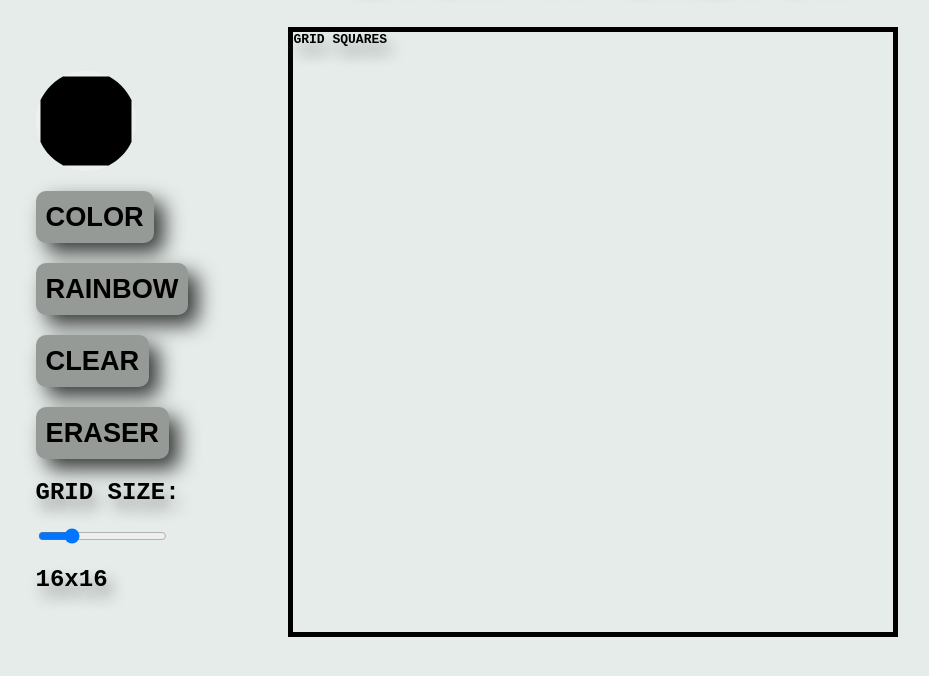
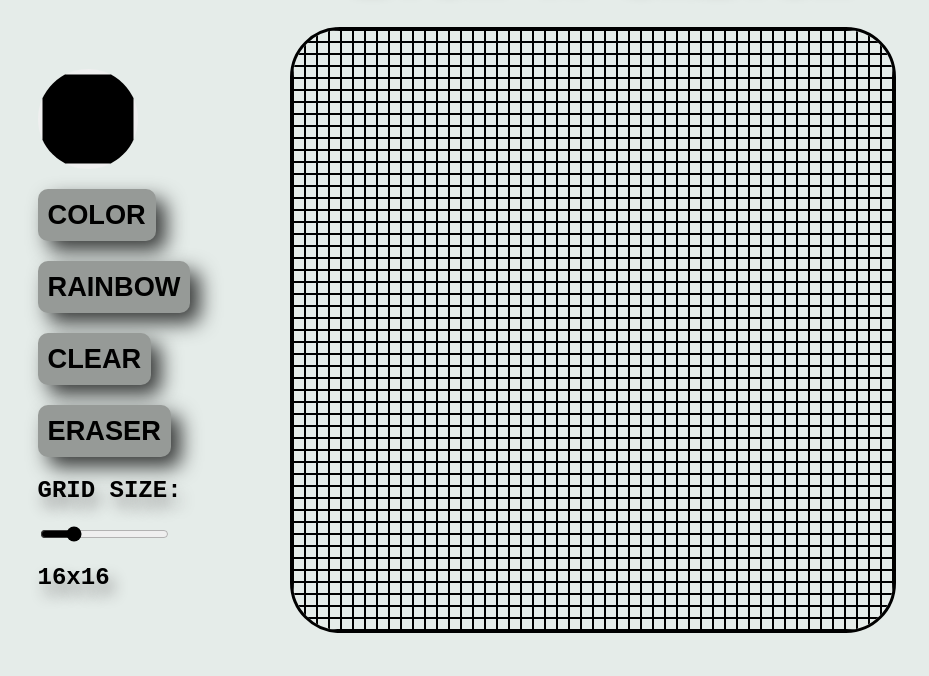
Before and after one commit to Stjepan9/Etch_a_sketch, a plain HTML site: page index.html in a window 1280 px wide. Shown: the part 118-794 px from the top of the page, without its empty margins (173-1102 px from the left). Drawn offline with Linux system fonts and the light colour scheme.

Commit message:
CreatGrid function + styled Input + gridContainer

```diff
--- a/script.js
+++ b/script.js
@@ -42,11 +42,27 @@
 //Listen for drawing interactions (mousedown, mouseover, mouseup)
 
 
-const colorButton = document.querySelector("#color");
-const rainbowButton = document.querySelector("#rainbow");
-const clearButton = document.querySelector("#clear");
-const eraserbutton = document.querySelector("#eraser");
+
+const gridContainer = document.querySelector("#grid-container");
+const grid = document.querySelector("#grid");
 
 
-const inputGridSize = document.querySelector("#gridSize");
-const gridElement = document.querySelector("#grid");
+function createGrid(size){
+
+    gridContainer.textContent = "";
+    const gridSize = Math.floor(600 / size);
+
+    for(let i = 0; i < size * size; i++){
+        const cell = document.createElement("div");
+        cell.style.border = "0.5px solid black";
+        cell.style.width = `${gridSize}px`;
+        cell.style.height = `${gridSize}px`
+        cell.style.boxSizing = "border-box"
+
+        gridContainer.appendChild(cell);
+    }
+
+    gridContainer.style.width = 600;
+}
+
+createGrid(50);
--- a/style.css
+++ b/style.css
@@ -62,22 +62,35 @@ body{
     background-color:#969a97;
 }
 
+input[type = "range"]{
+    accent-color: black ;
+}
+
 #controls button:hover{
     transform: scale(1.1);
 
 }
 
 #grid-container{
-    height: 600px;
-    width: 600px;
-    border: 5px solid black
+    max-width: 600px;
+    max-height: 600px;
+    border: 3px solid black;
+    overflow: hidden;
+    border-radius: 50px;
+    display: flex;
+    flex-wrap: wrap;
+    align-content: flex-start;
+    gap: 0;
+
 }
 
-#textSize, #gridValue{
+#gridValue, label{
     font-size: 1.5rem;
     border-radius: 20px;
 }
 
-input[type="range"]{
-
+.gridSize{
+    font-size: 1.5rem;
+    background-color: white;
+    color: black;
 }
```
